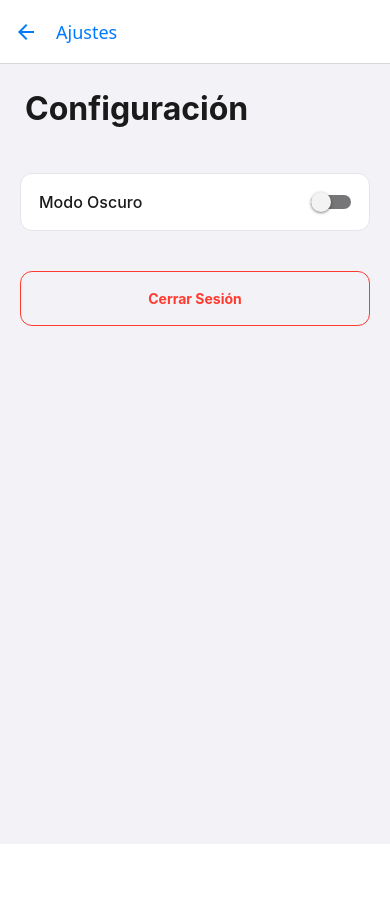
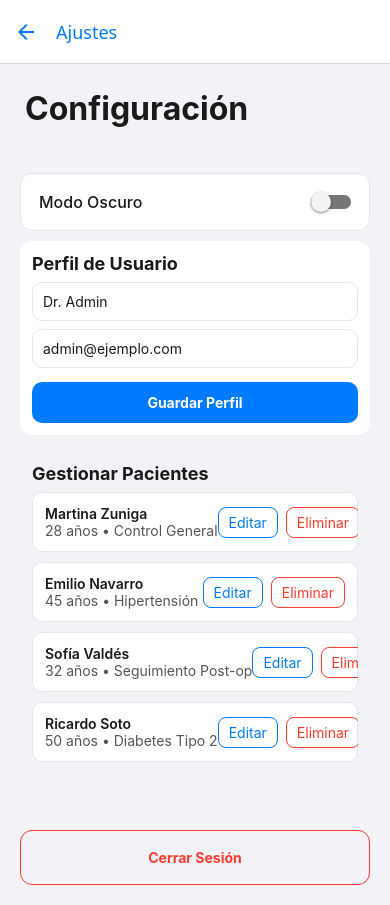
Before and after one commit to Leonardo-190/app-gestion, a React Native app: screen /Ajustes in a window 390 px wide. Before the commit the page ends 844 px from the top, so only its background shows below. Built offline with nearby package versions, Linux system fonts and the light colour scheme; what react-native-worklets would draw is missing.

Commit message:
Creacion de contexto de pacientes y modificacion de las pantallas para la implemet¿ntacion de el contec¿xto de los pacientes al igual que la implementacion de el modo oscuro en las pantallas

```diff
--- a/App.js
+++ b/App.js
@@ -4,6 +4,7 @@ import 'react-native-gesture-handler';
 
 
 import { ThemeProvider, useTheme } from './Themecontext';
+import { PatientsProvider } from './context/PatientsContext';
 
 import Ajustes from "./screens/ajustes";
 import Citas from "./screens/citas";
@@ -63,7 +64,9 @@ export default function App() {
 
   return (
     <ThemeProvider>
-      <ThemeAwareNavigation />
+      <PatientsProvider>
+        <ThemeAwareNavigation />
+      </PatientsProvider>
     </ThemeProvider>
   );
 }
--- /dev/null
+++ b/context/PatientsContext.js
@@ -0,0 +1,38 @@
+import { createContext, useContext, useState } from 'react';
+
+const PatientsContext = createContext();
+
+const INITIAL = [
+  { id: '1', nombre: 'Martina Zuniga', edad: 28, diagnostico: 'Control General' },
+  { id: '2', nombre: 'Emilio Navarro', edad: 45, diagnostico: 'Hipertensión' },
+  { id: '3', nombre: 'Sofía Valdés', edad: 32, diagnostico: 'Seguimiento Post-op' },
+  { id: '4', nombre: 'Ricardo Soto', edad: 50, diagnostico: 'Diabetes Tipo 2' },
+];
+
+export const PatientsProvider = ({ children }) => {
+  const [patients, setPatients] = useState(INITIAL);
+
+  const addPatient = (patient) => {
+    setPatients(prev => [patient, ...prev]);
+  };
+
+  const deletePatient = (id) => {
+    setPatients(prev => prev.filter(p => p.id !== id));
+  };
+
+  const updatePatient = (updated) => {
+    setPatients(prev => prev.map(p => (p.id === updated.id ? { ...p, ...updated } : p)));
+  };
+
+  const getPatient = (id) => patients.find(p => p.id === id);
+
+  return (
+    <PatientsContext.Provider value={{ patients, addPatient, deletePatient, updatePatient, getPatient }}>
+      {children}
+    </PatientsContext.Provider>
+  );
+};
+
+export const usePatients = () => useContext(PatientsContext);
+
+export default PatientsContext;
--- a/screens/ajustes.js
+++ b/screens/ajustes.js
@@ -1,8 +1,43 @@
-import { Platform, SafeAreaView, StatusBar, StyleSheet, Switch, Text, TouchableOpacity, View } from "react-native";
+import { useState } from 'react';
+import { Alert, FlatList, Modal, Platform, SafeAreaView, StatusBar, StyleSheet, Switch, Text, TextInput, TouchableOpacity, View } from "react-native";
+import { usePatients } from '../context/PatientsContext';
 import { useTheme } from '../Themecontext';
 
 export default function Ajustes() {
   const { isDarkMode, toggleTheme, colors } = useTheme();
+  const { patients, updatePatient, deletePatient } = usePatients();
+
+  // Perfil de usuario local (puedes persistir con AsyncStorage si quieres)
+  const [userName, setUserName] = useState('Dr. Admin');
+  const [userEmail, setUserEmail] = useState('admin@ejemplo.com');
+
+  // Edición de paciente
+  const [showEditModal, setShowEditModal] = useState(false);
+  const [editId, setEditId] = useState(null);
+  const [editName, setEditName] = useState('');
+  const [editAge, setEditAge] = useState('');
+  const [editDiag, setEditDiag] = useState('');
+
+  const openEdit = (p) => {
+    setEditId(p.id);
+    setEditName(String(p.nombre));
+    setEditAge(String(p.edad));
+    setEditDiag(String(p.diagnostico));
+    setShowEditModal(true);
+  };
+
+  const saveEdit = () => {
+    if (!editId) return setShowEditModal(false);
+    updatePatient({ id: editId, nombre: editName, edad: editAge, diagnostico: editDiag });
+    setShowEditModal(false);
+  };
+
+  const confirmDelete = (id) => {
+    Alert.alert('Eliminar paciente', '¿Estás seguro que deseas eliminar este paciente?', [
+      { text: 'Cancelar', style: 'cancel' },
+      { text: 'Eliminar', style: 'destructive', onPress: () => deletePatient(id) }
+    ]);
+  };
 
   return (
     <SafeAreaView style={[styles.container, { backgroundColor: colors.background }] }>
@@ -23,10 +58,66 @@ export default function Ajustes() {
           />
         </View>
 
-        <TouchableOpacity style={[styles.logoutButton, { borderColor: '#FF3B30' }]}>
+        {/* Perfil de usuario simple */}
+        <View style={[styles.section, { backgroundColor: colors.card, borderColor: colors.border }] }>
+          <Text style={[styles.sectionTitle, { color: colors.text }]}>Perfil de Usuario</Text>
+          <TextInput value={userName} onChangeText={setUserName} placeholder="Nombre" placeholderTextColor={colors.subtext} style={[styles.input, { color: colors.text, borderColor: colors.border, backgroundColor: colors.card }]} />
+          <TextInput value={userEmail} onChangeText={setUserEmail} placeholder="Email" placeholderTextColor={colors.subtext} style={[styles.input, { color: colors.text, borderColor: colors.border, backgroundColor: colors.card }]} keyboardType="email-address" />
+          <TouchableOpacity style={[styles.saveButton, { backgroundColor: colors.primary }]} onPress={() => Alert.alert('Perfil guardado', 'Los datos del perfil se han actualizado (temporalmente).')}>
+            <Text style={{ color: '#fff', fontWeight: 'bold' }}>Guardar Perfil</Text>
+          </TouchableOpacity>
+        </View>
+
+        {/* Gestión de pacientes */}
+        <View style={[styles.section, { backgroundColor: 'transparent' }] }>
+          <Text style={[styles.sectionTitle, { color: colors.text }]}>Gestionar Pacientes</Text>
+          <FlatList
+            data={patients}
+            keyExtractor={i => i.id}
+            renderItem={({ item }) => (
+              <View style={[styles.patientRow, { backgroundColor: colors.card, borderColor: colors.border }]}>
+                <View>
+                  <Text style={{ color: colors.text, fontWeight: '600' }}>{item.nombre}</Text>
+                  <Text style={{ color: colors.subtext }}>{item.edad} años • {item.diagnostico}</Text>
+                </View>
+                <View style={{ flexDirection: 'row' }}>
+                  <TouchableOpacity onPress={() => openEdit(item)} style={[styles.smallBtn, { borderColor: colors.primary }] }>
+                    <Text style={{ color: colors.primary }}>Editar</Text>
+                  </TouchableOpacity>
+                  <TouchableOpacity onPress={() => confirmDelete(item.id)} style={[styles.smallBtn, { borderColor: '#FF3B30', marginLeft: 8 }]}>
+                    <Text style={{ color: '#FF3B30' }}>Eliminar</Text>
+                  </TouchableOpacity>
+                </View>
+              </View>
+            )}
+          />
+        </View>
+
+        <TouchableOpacity style={[styles.logoutButton, { borderColor: '#FF3B30' }]} onPress={() => Alert.alert('Cerrar sesión', 'Función de cierre de sesión temporal.') }>
           <Text style={[styles.logoutText, { color: isDarkMode ? '#FF6B6B' : '#FF3B30' }]}>Cerrar Sesión</Text>
         </TouchableOpacity>
       </View>
+
+      {/* Modal editar paciente */}
+      <Modal visible={showEditModal} animationType="slide" transparent={true}>
+        <View style={modalStyles.overlay}>
+          <View style={[modalStyles.modal, { backgroundColor: colors.card }]}>
+            <Text style={[modalStyles.title, { color: colors.text }]}>Editar Paciente</Text>
+            <TextInput value={editName} onChangeText={setEditName} placeholder="Nombre" placeholderTextColor={colors.subtext} style={[modalStyles.input, { color: colors.text, borderColor: colors.border }]} />
+            <TextInput value={editAge} onChangeText={setEditAge} placeholder="Edad" placeholderTextColor={colors.subtext} style={[modalStyles.input, { color: colors.text, borderColor: colors.border }]} keyboardType="numeric" />
+            <TextInput value={editDiag} onChangeText={setEditDiag} placeholder="Diagnóstico" placeholderTextColor={colors.subtext} style={[modalStyles.input, { color: colors.text, borderColor: colors.border }]} />
+
+            <View style={{ flexDirection: 'row', justifyContent: 'space-between', marginTop: 12 }}>
+              <TouchableOpacity style={[modalStyles.btn, { backgroundColor: colors.border }]} onPress={() => setShowEditModal(false)}>
+                <Text style={{ color: colors.text }}>Cancelar</Text>
+              </TouchableOpacity>
+              <TouchableOpacity style={[modalStyles.btn, { backgroundColor: colors.primary }]} onPress={saveEdit}>
+                <Text style={{ color: '#fff' }}>Guardar</Text>
+              </TouchableOpacity>
+            </View>
+          </View>
+        </View>
+      </Modal>
     </SafeAreaView>
   );
 }
@@ -43,4 +134,19 @@ const styles = StyleSheet.create({
   optionText: { fontSize: 16, fontWeight: '500' },
   logoutButton: { marginTop: 30, padding: 18, borderRadius: 12, alignItems: 'center', borderWidth: 1 },
   logoutText: { fontWeight: 'bold' }
+  ,
+  section: { marginBottom: 16, padding: 12, borderRadius: 12 },
+  sectionTitle: { fontSize: 18, fontWeight: '700', marginBottom: 8 },
+  input: { borderWidth: 1, borderRadius: 10, padding: 10, marginBottom: 8 },
+  saveButton: { padding: 12, borderRadius: 10, alignItems: 'center', marginTop: 6 },
+  patientRow: { padding: 12, borderRadius: 10, marginBottom: 10, flexDirection: 'row', justifyContent: 'space-between', alignItems: 'center', borderWidth: 1 },
+  smallBtn: { paddingHorizontal: 10, paddingVertical: 6, borderRadius: 8, borderWidth: 1 }
 });
+
+const modalStyles = StyleSheet.create({
+  overlay: { flex: 1, backgroundColor: 'rgba(0,0,0,0.4)', justifyContent: 'center', alignItems: 'center' },
+  modal: { width: '90%', borderRadius: 12, padding: 18 },
+  title: { fontSize: 20, fontWeight: '700', marginBottom: 10 },
+  input: { borderWidth: 1, borderRadius: 10, padding: 10, marginBottom: 10 },
+  btn: { padding: 12, borderRadius: 8, minWidth: 100, alignItems: 'center' }
+});
--- a/screens/citas.js
+++ b/screens/citas.js
@@ -55,7 +55,7 @@ export default function Citas() {
 
       <View style={[styles.header, { backgroundColor: colors.card, borderBottomColor: colors.border }]}>
         <Text style={[styles.title, { color: colors.text }]}>Mi Agenda</Text>
-        <Text style={styles.dateText}>Lunes, 30 de Marzo</Text>
+        <Text style={[styles.dateText, { color: colors.primary }]}>Lunes, 30 de Marzo</Text>
       </View>
 
       <View style={styles.filterBar}>
--- a/screens/inicio.js
+++ b/screens/inicio.js
@@ -84,7 +84,7 @@ export default function Inicio({ navigation }) {
           </View>
 
           <View style={styles.footer}>
-            <Text style={styles.footerText}>© 2026 UPQ TIID</Text>
+            <Text style={[styles.footerText, { color: colors.subtext }]}>© 2026 UPQ TIID</Text>
           </View>
         </View>
       </KeyboardAvoidingView>
--- a/screens/lista-pacientes.js
+++ b/screens/lista-pacientes.js
@@ -1,18 +1,12 @@
 import { useState } from 'react';
 import { FlatList, Modal, Platform, SafeAreaView, StatusBar, StyleSheet, Text, TextInput, TouchableOpacity, View } from 'react-native';
 import { useTheme } from '../Themecontext';
+import { usePatients } from '../context/PatientsContext';
 
-const PACIENTES_DATA = [
-  { id: '1', nombre: 'Martina Zuniga', edad: 28, diagnostico: 'Control General' },
-  { id: '2', nombre: 'Emilio Navarro', edad: 45, diagnostico: 'Hipertensión' },
-  { id: '3', nombre: 'Sofía Valdés', edad: 32, diagnostico: 'Seguimiento Post-op' },
-  { id: '4', nombre: 'Ricardo Soto', edad: 50, diagnostico: 'Diabetes Tipo 2' },
-];
 export default function ListaPacientes({ navigation }) {
   const { colors, isDarkMode } = useTheme();
-  const [patients, setPatients] = useState(PACIENTES_DATA);
+  const { patients, addPatient } = usePatients();
   const [search, setSearch] = useState('');
-  const [filteredData, setFilteredData] = useState(PACIENTES_DATA);
   const [showAddModal, setShowAddModal] = useState(false);
   const [newName, setNewName] = useState('');
   const [newAge, setNewAge] = useState('');
@@ -21,16 +15,6 @@ export default function ListaPacientes({ navigation }) {
   // Función de la busqueda
   const handleSearch = (text) => {
     setSearch(text);
-    if (text) {
-      const newData = patients.filter(item => {
-        const itemData = item.nombre ? item.nombre.toUpperCase() : ''.toUpperCase();
-        const textData = text.toUpperCase();
-        return itemData.indexOf(textData) > -1;
-      });
-      setFilteredData(newData);
-    } else {
-      setFilteredData(patients);
-    }
   };
 
   // Componente de las tarjetas
@@ -60,8 +44,8 @@ export default function ListaPacientes({ navigation }) {
           <TouchableOpacity style={[styles.iconButton, { backgroundColor: colors.card, marginRight: 10 }]} onPress={() => navigation.navigate('Ajustes')}>
             <Text style={[styles.iconText, { color: colors.text }]}>⚙</Text>
           </TouchableOpacity>
-          <TouchableOpacity style={styles.addButton} onPress={() => setShowAddModal(true)}>
-            <Text style={styles.addButtonText}>+</Text>
+          <TouchableOpacity style={[styles.addButton, { backgroundColor: colors.primary }]} onPress={() => setShowAddModal(true)}>
+            <Text style={[styles.addButtonText, { color: '#FFF' }]}>+</Text>
           </TouchableOpacity>
         </View>
       </View>
@@ -69,8 +53,9 @@ export default function ListaPacientes({ navigation }) {
       {/* Buscador (Criterio de UX) */}
       <View style={styles.searchContainer}>
         <TextInput
-          style={styles.searchInput}
+          style={[styles.searchInput, { backgroundColor: isDarkMode ? '#2C2C2E' : '#E9EBEE', color: colors.text, borderColor: colors.border } ]}
           placeholder="Buscar paciente..."
+          placeholderTextColor={colors.subtext}
           value={search}
           onChangeText={(text) => handleSearch(text)}
         />
@@ -78,7 +63,7 @@ export default function ListaPacientes({ navigation }) {
 
       {/* Lista Eficiente (Criterio de Rendimiento: FlatList) */}
       <FlatList
-        data={filteredData}
+        data={search ? patients.filter(item => item.nombre.toUpperCase().includes(search.toUpperCase())) : patients}
         keyExtractor={(item) => item.id}
         renderItem={renderItem}
         contentContainerStyle={styles.listContent}
@@ -97,14 +82,12 @@ export default function ListaPacientes({ navigation }) {
             <TextInput placeholder="Diagnóstico" placeholderTextColor={colors.subtext} style={[modalStyles.input, { color: colors.text, borderColor: colors.border }]} value={newDiag} onChangeText={setNewDiag} />
 
             <View style={{ flexDirection: 'row', justifyContent: 'space-between', marginTop: 10 }}>
-              <TouchableOpacity style={[modalStyles.btn, { backgroundColor: '#ccc' }]} onPress={() => setShowAddModal(false)}>
-                <Text>Cerrar</Text>
+              <TouchableOpacity style={[modalStyles.btn, { backgroundColor: colors.border }]} onPress={() => setShowAddModal(false)}>
+                <Text style={{ color: colors.text }}>Cerrar</Text>
               </TouchableOpacity>
-              <TouchableOpacity style={[modalStyles.btn, { backgroundColor: '#007AFF' }]} onPress={() => {
+              <TouchableOpacity style={[modalStyles.btn, { backgroundColor: colors.primary }]} onPress={() => {
                 const newPatient = { id: String(Date.now()), nombre: newName || 'Paciente', edad: newAge || 'N/A', diagnostico: newDiag || 'N/A' };
-                const updated = [newPatient, ...patients];
-                setPatients(updated);
-                setFilteredData(updated);
+                addPatient(newPatient);
                 setNewName(''); setNewAge(''); setNewDiag(''); setShowAddModal(false);
               }}>
                 <Text style={{ color: '#fff' }}>Guardar</Text>
--- a/screens/perfil.pacientes.js
+++ b/screens/perfil.pacientes.js
@@ -1,57 +1,59 @@
 import { Platform, SafeAreaView, ScrollView, StatusBar, StyleSheet, Text, TouchableOpacity, View } from 'react-native';
+import { useTheme } from '../Themecontext';
 
 export default function PerfilPaciente({ route, navigation }) {
-// Recibe los datos del paciente desde la pantalla anterior
-    const { paciente } = route.params || { paciente: { nombre: 'Paciente Desconocido', edad: 'N/A', diagnostico: 'N/A' } };
+  // Recibe los datos del paciente desde la pantalla anterior
+  const { paciente } = route.params || { paciente: { nombre: 'Paciente Desconocido', edad: 'N/A', diagnostico: 'N/A' } };
+  const { colors, isDarkMode } = useTheme();
 
-   return (
-    <SafeAreaView style={styles.container}>
-      <StatusBar barStyle="light-content" />
+  return (
+    <SafeAreaView style={[styles.container, { backgroundColor: colors.background }]}>
+      <StatusBar barStyle={isDarkMode ? 'light-content' : 'dark-content'} />
 
       {/* Header con botón de regreso */}
-      <View style={styles.header}>
+      <View style={[styles.header, { backgroundColor: colors.card }] }>
         <TouchableOpacity onPress={() => navigation.goBack()} style={styles.backButton}>
-          <Text style={styles.backText}>← Volver</Text>
+          <Text style={[styles.backText, { color: colors.primary }]}>← Volver</Text>
         </TouchableOpacity>
-        <Text style={styles.headerTitle}>Ficha Médica</Text>
+        <Text style={[styles.headerTitle, { color: colors.text }]}>Ficha Médica</Text>
       </View>
 
       <ScrollView contentContainerStyle={styles.scrollContent}>
         {/* Sección de Perfil  */}
-        <View style={styles.profileCard}>
-          <View style={styles.avatar}>
-            <Text style={styles.avatarText}>{paciente.nombre.charAt(0)}</Text>
+        <View style={[styles.profileCard, { backgroundColor: colors.card, borderColor: colors.border }] }>
+          <View style={[styles.avatar, { backgroundColor: isDarkMode ? '#2C2C2E' : '#E1E9FF' }]}>
+            <Text style={[styles.avatarText, { color: colors.primary }]}>{paciente.nombre.charAt(0)}</Text>
           </View>
-          <Text style={styles.name}>{paciente.nombre}</Text>
-          <Text style={styles.details}>{paciente.edad} años • ID: 2026-00{paciente.id}</Text>
+          <Text style={[styles.name, { color: colors.text }]}>{paciente.nombre}</Text>
+          <Text style={[styles.details, { color: colors.subtext }]}>{paciente.edad} años • ID: 2026-00{paciente.id}</Text>
         </View>
 
         {/* Información Clínica */}
         <View style={styles.section}>
-          <Text style={styles.sectionTitle}>Diagnóstico Actual</Text>
-          <View style={styles.infoBox}>
-            <Text style={styles.infoText}>{paciente.diagnostico}</Text>
+          <Text style={[styles.sectionTitle, { color: colors.text }]}>Diagnóstico Actual</Text>
+          <View style={[styles.infoBox, { backgroundColor: colors.card, borderLeftColor: colors.primary }]}>
+            <Text style={[styles.infoText, { color: colors.text }]}>{paciente.diagnostico}</Text>
           </View>
         </View>
 
         {/* Historial  */}
         <View style={styles.section}>
-          <Text style={styles.sectionTitle}>Historial de Consultas</Text>
+          <Text style={[styles.sectionTitle, { color: colors.text }]}>Historial de Consultas</Text>
 
-          <View style={styles.historyItem}>
-            <Text style={styles.historyDate}>15 Mar 2026</Text>
-            <Text style={styles.historyDesc}>Revisión de rutina y ajuste de medicación.</Text>
+          <View style={[styles.historyItem, { backgroundColor: colors.card }] }>
+            <Text style={[styles.historyDate, { color: colors.primary }]}>15 Mar 2026</Text>
+            <Text style={[styles.historyDesc, { color: colors.subtext }]}>Revisión de rutina y ajuste de medicación.</Text>
           </View>
 
-          <View style={styles.historyItem}>
-            <Text style={styles.historyDate}>02 Feb 2026</Text>
-            <Text style={styles.historyDesc}>Reportó fatiga leve. Se solicitaron análisis de sangre.</Text>
+          <View style={[styles.historyItem, { backgroundColor: colors.card }] }>
+            <Text style={[styles.historyDate, { color: colors.primary }]}>02 Feb 2026</Text>
+            <Text style={[styles.historyDesc, { color: colors.subtext }]}>Reportó fatiga leve. Se solicitaron análisis de sangre.</Text>
           </View>
         </View>
 
         {/* Acciones Rápidas */}
-        <TouchableOpacity style={styles.actionButton}>
-          <Text style={styles.actionButtonText}>Nueva Nota Médica</Text>
+        <TouchableOpacity style={[styles.actionButton, { backgroundColor: colors.primary }]}>
+          <Text style={[styles.actionButtonText, { color: '#fff' }]}>Nueva Nota Médica</Text>
         </TouchableOpacity>
 
       </ScrollView>
```
Lines whose indentation alone changed are shown as unchanged.
